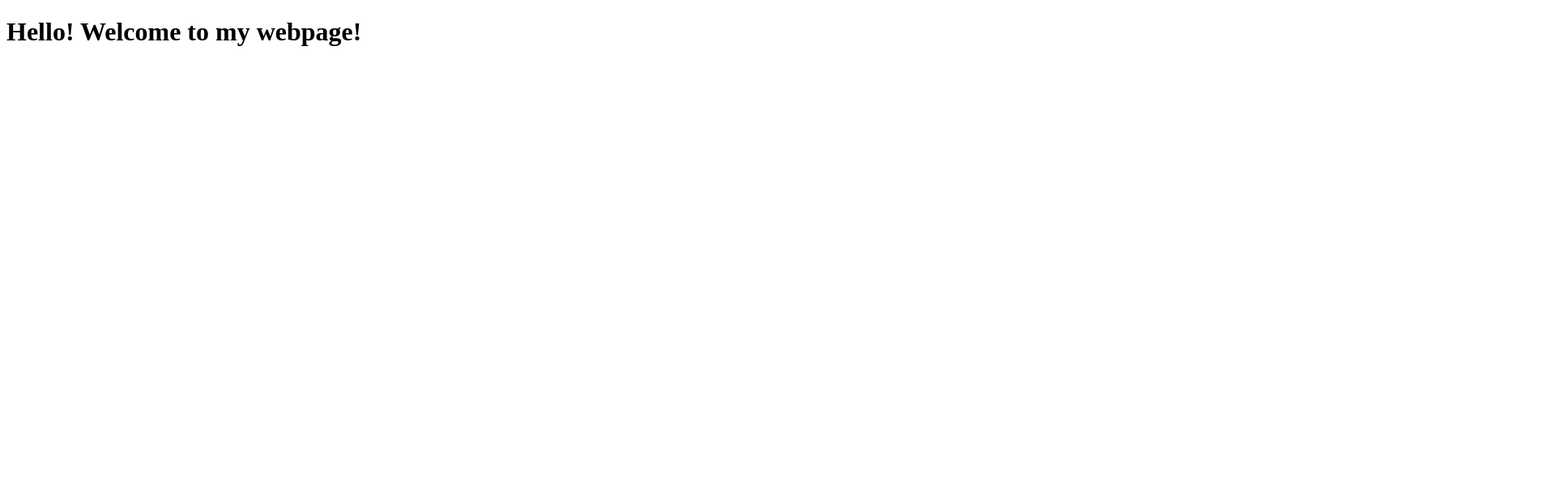
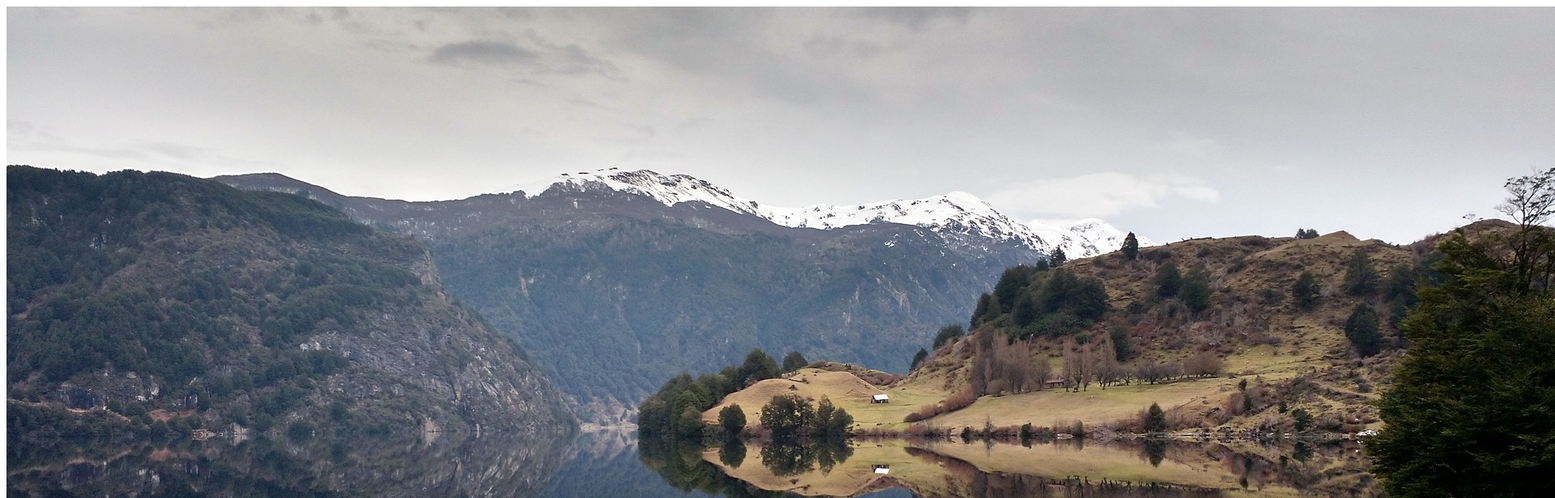
Before and after one commit to eacott/eacott.github.io, a plain HTML site: page index.html in a window 1280 px wide. Shown: the top 616 px of the page at 81% size, 1920 px wide, since content can reach past the window. Drawn offline with Linux system fonts and the light colour scheme.

Commit message:
Here we go

```diff
--- a/index.html
+++ b/index.html
@@ -1,18 +1,12 @@
 <!DOCTYPE html>
-<html>
+<html lang = "en">
 <head>
-<title>Page Title</title>
-    <h1>Hello! Welcome to my webpage!</h1>
-<style>
-body {
-    <img src="aysen.jpg" style="height:1920px;width:1080px;float:left">
-}
-
-</style>
-
+    <meta charset="utf-8" />
+    <title>Random Pic</title>
+    <link rel="stylesheet" href="main.css">
 </head>
 
 <body>
-
+    <img src="aysen.jpg"/>
 </body>
 </html>
```
Also changed, not shown: main.css (added).
